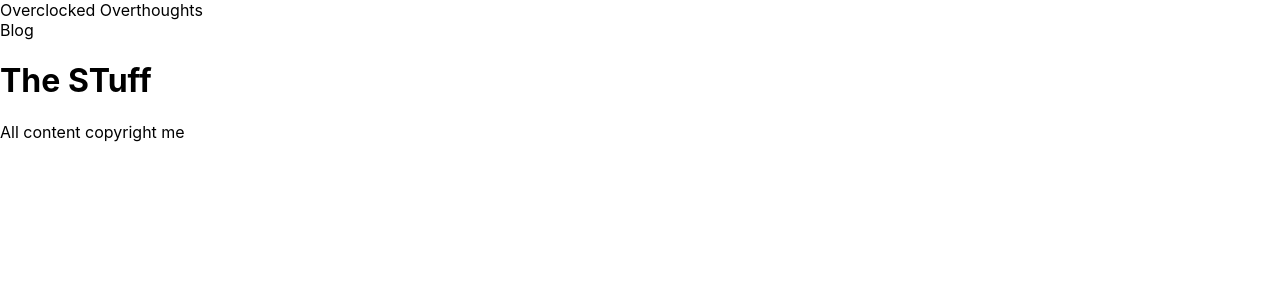
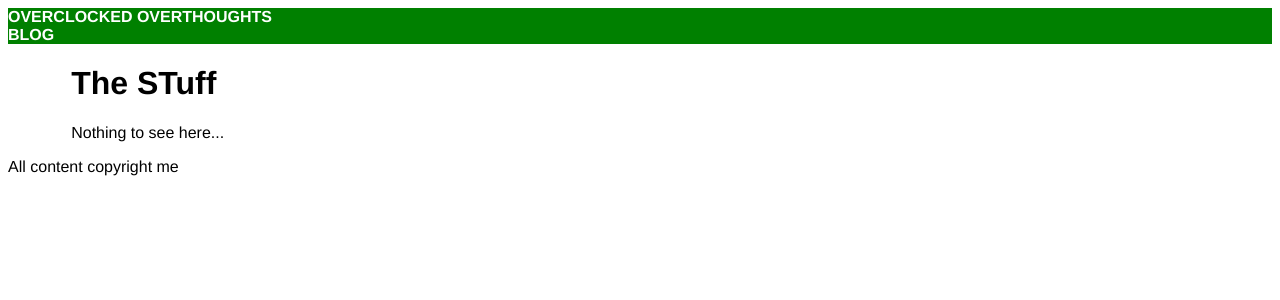
Before and after one commit to JamesCalingo/blog, a Next.js app: page / in a window 1280 px wide. Shown: the top 300 px of the page. Built offline with nearby package versions, Linux system fonts and the light colour scheme.

Commit message:
rendering posts on main

```diff
--- a/next.config.js
+++ b/next.config.js
@@ -1,5 +1,12 @@
 const nextConfig = {
-  target: "serverless"
-}
+  target: "serverless",
+  webpack: function (config) {
+    config.module.rules.push({
+      test: /\.md$/,
+      use: "raw-loader",
+    });
+    return config;
+  },
+};
 
-module.exports =nextConfig
+module.exports = nextConfig;
--- a/package.json
+++ b/package.json
@@ -8,7 +8,10 @@
     "lint": "next lint"
   },
   "dependencies": {
+    "gray-matter": "^4.0.3",
+    "grey-matter": "^0.0.0",
     "next": "12.0.2",
+    "raw-loader": "^4.0.2",
     "react": "17.0.2",
     "react-dom": "17.0.2"
   },
--- a/pages/index.js
+++ b/pages/index.js
@@ -1,12 +1,52 @@
-import Head from 'next/head'
-import Image from 'next/image'
-import Layout from '../components/Layout'
-import styles from '../styles/Home.module.css'
+import { posts } from "../posts";
 
-export default function Home() {
+import Layout from "../components/Layout";
+import Link from "next/link";
+
+const Index = ({ posts }) => {
   return (
     <Layout pageTitle="Overclocked Overthoughts">
       <h1>The STuff</h1>
+      <PostsList posts={posts} />
     </Layout>
-  )
+  );
+};
+
+const PostsList = ({ posts }) => {
+  if (!posts || !posts.length) return <p>Nothing to see here...</p>;
+
+  return (
+    <div>
+      <ul>
+        {posts.map((post) => {
+          const { frontmatter, slug } = post;
+          const { description, date, title } = frontmatter;
+
+          return (
+            <li key={slug}>
+              <Link href={`/blog/${slug}`}>
+                <a href="">
+                  <h4>{title}</h4>
+                  <p>{description}</p>
+                  <h5>{date}</h5>
+                </a>
+              </Link>
+            </li>
+          );
+        })}
+      </ul>
+    </div>
+  );
+};
+
+export async function getStaticProps() {
+  const postsData = posts();
+
+  return {
+    props: {
+      posts: postsData,
+    },
+  };
 }
+
+export default Index;
--- /dev/null
+++ b/posts/index.js
@@ -0,0 +1,23 @@
+import matter from "gray-matter";
+
+export const posts = () =>
+  ((context) => {
+    const keys = context.keys();
+    const documents = keys.map(context);
+
+    return keys
+      .map((key, index) => {
+        const slug = key.replace(/^.*[\\\/]/, "").slice(0, -3);
+        const document = documents[index];
+        const { data: frontmatter, content: body } = matter(document.default);
+
+        return { frontmatter, body, slug };
+      })
+
+      .sort((post1, post2) => {
+        new Date(post2.frontmatter.date) - new Date(post1.frontmatter.date);
+      });
+  })(
+    require.context("./", true, /\.md$/)
+  );
+;
--- a/styles/globals.css
+++ b/styles/globals.css
@@ -1,9 +1,7 @@
 html,
 body {
-  padding: 0;
-  margin: 0;
-  font-family: -apple-system, BlinkMacSystemFont, Segoe UI, Roboto, Oxygen,
-    Ubuntu, Cantarell, Fira Sans, Droid Sans, Helvetica Neue, sans-serif;
+
+  font-family: Helvetica Neue, sans-serif;
 }
 
 a {
@@ -14,3 +12,18 @@ a {
 * {
   box-sizing: border-box;
 }
+
+header {
+  background: green;
+  color: white;
+  font-weight: bold;
+  text-transform: uppercase;
+}
+
+main{
+  margin-left: 5%;
+}
+
+li {
+  list-style: none;
+}
```
Also changed, not shown: 1 other file (tests, documents, lock files or other folders).
